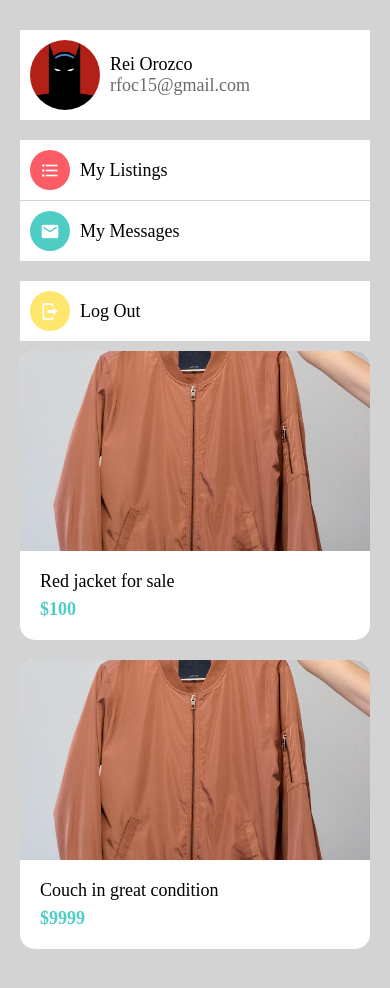
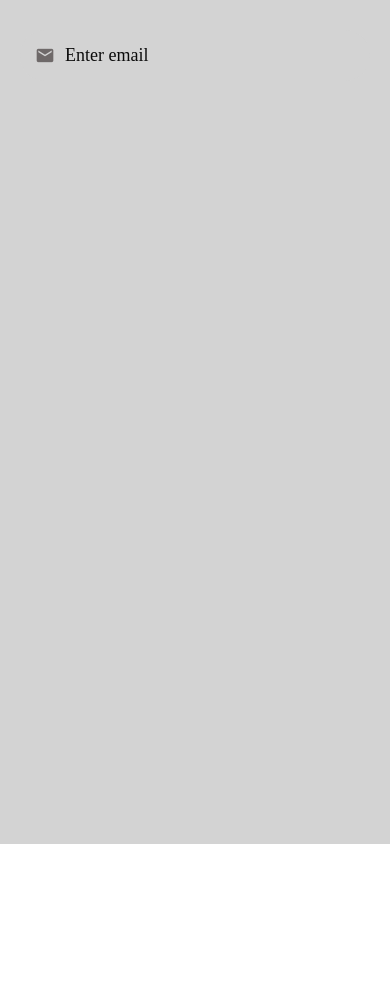
Before and after one commit to reiorozco/donewithit-app, a React Native app: screen / in a window 390 px wide. After the commit the page ends 844 px from the top, so only its background shows below. Built offline with nearby package versions, Linux system fonts and the light colour scheme.

Commit message:
Lists Build a pretty TextInput

```diff
--- a/App.tsx
+++ b/App.tsx
@@ -1,38 +1,14 @@
 import { StyleSheet } from "react-native";
 
 import Screen from "./app/components/Screen";
-import AccountScreen from "./app/screens/AccountScreen";
-import ListingsScreen from "./app/screens/ListingsScreen";
+import AppTextInput from "./app/components/AppTextInput";
 
 import colors from "./app/config/colors";
 
 export default function App() {
   return (
     <Screen style={styles.screen}>
-      {/*<WelcomeScreen />*/}
-      {/*<ViewImageScreen />*/}
-
-      {/*<View*/}
-      {/*  style={{*/}
-      {/*    backgroundColor: "#f8f4f4",*/}
-      {/*    padding: 20,*/}
-      {/*    paddingTop: 100,*/}
-      {/*  }}*/}
-      {/*>*/}
-      {/*  <Card*/}
-      {/*    title="Red Jacket for sale"*/}
-      {/*    subTitle="$100"*/}
-      {/*    image={require("./app/assets/jacket.jpg")}*/}
-      {/*  />*/}
-      {/*</View>*/}
-
-      {/*<ListingDetailsScreen />*/}
-
-      {/*<MessagesScreen />*/}
-
-      <AccountScreen />
-
-      <ListingsScreen />
+      <AppTextInput icon="email" placeholder="Enter email" />
     </Screen>
   );
 }
--- /dev/null
+++ b/app/components/AppTextInput.tsx
@@ -0,0 +1,54 @@
+import React from "react";
+import {
+  Platform,
+  StyleSheet,
+  TextInput,
+  TextInputProps,
+  View,
+} from "react-native";
+import { MaterialCommunityIcons } from "@expo/vector-icons";
+
+import colors from "../config/colors";
+
+interface Props extends TextInputProps {
+  icon?: "email";
+}
+
+function AppTextInput({ icon, ...textInputProps }: Props) {
+  return (
+    <View style={styles.container}>
+      {icon && (
+        <MaterialCommunityIcons
+          name={icon}
+          size={20}
+          color={colors.medium}
+          style={styles.icon}
+        />
+      )}
+
+      <TextInput style={styles.textInput} {...textInputProps} />
+    </View>
+  );
+}
+
+const styles = StyleSheet.create({
+  container: {
+    alignItems: "center",
+    backgroundColor: colors.light,
+    borderRadius: 25,
+    flexDirection: "row",
+    marginVertical: 10,
+    padding: 15,
+    width: "100%",
+  },
+  icon: {
+    marginRight: 10,
+  },
+  textInput: {
+    color: colors.dark,
+    fontFamily: Platform.OS === "android" ? "Roboto" : "Avenir",
+    fontSize: 18,
+  },
+});
+
+export default AppTextInput;
--- a/app/config/colors.ts
+++ b/app/config/colors.ts
@@ -1,6 +1,7 @@
 export default {
   black: "#000",
   danger: "#ff5252",
+  dark: "#0c0c0c",
   light: "#d3d3d3",
   medium: "#6e6969",
   primary: "#fc5c65",
```
